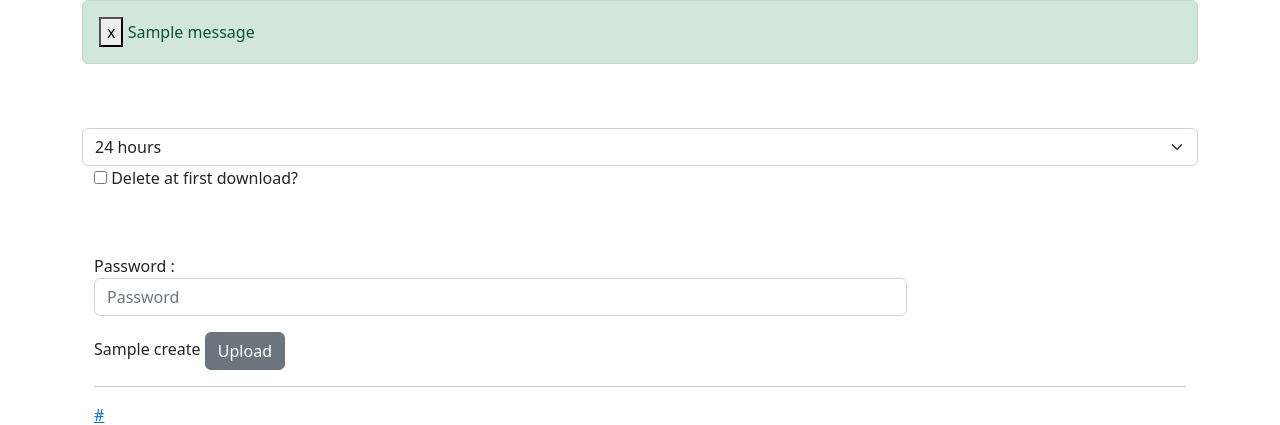
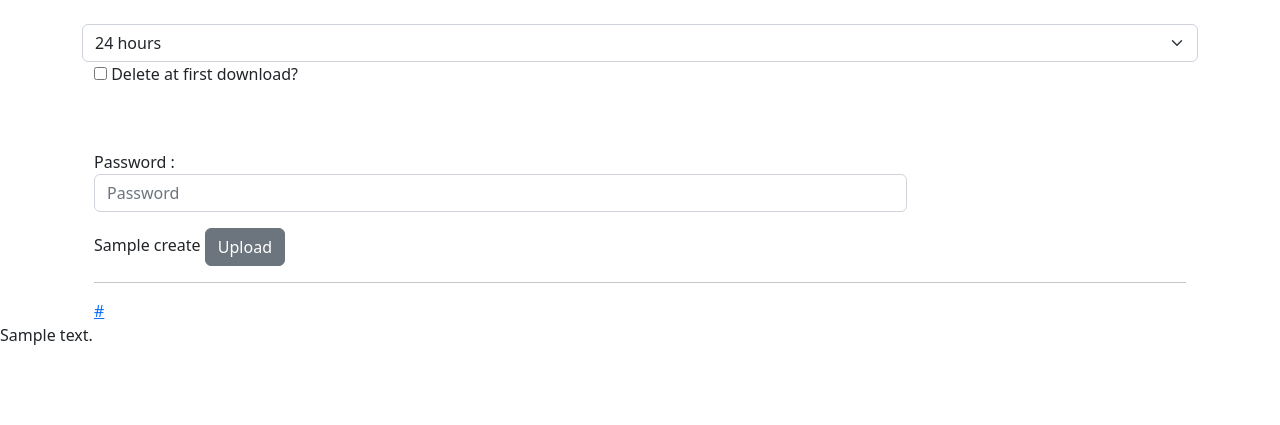
Before and after one commit to CobblePot59/sfs, a Flask app: template volumes/app/sources/templates/index.html in a window 1280 px wide. Shown: the part 56-481 px from the top of the page. Run offline with Flask 3, Linux system fonts and the light colour scheme; the template is opened without the code that fills it: most values are stand-ins (such as "Sample title", 1, 10 or a date in 2020); one stand-in notice (Sample message) is shown; some libraries are stand-ins or nearby versions.

Commit message:
Update base.html

```diff
--- a/volumes/app/sources/templates/base.html
+++ b/volumes/app/sources/templates/base.html
@@ -4,29 +4,25 @@
     <meta charset="utf-8">
     <title>Secure Files Sharing</title>
     <meta name="viewport" content="width=device-width, initial-scale=1, maximum-scale=,shrink-to-fit=no">
-    {% block headers %}{% endblock %}
     <link rel="icon" href="/static/img/favicon.png" type="image/x-icon">
+
     <link rel="stylesheet" href="/static/plugins/bootstrap/bootstrap.min.css">
     <link rel="stylesheet" href="/static/plugins/bootstrap/bootstrap-icons.css">
+    <link rel="stylesheet" href="static/plugins/toastr/toastr.min.css">
     {{ dropzone.load_css() }}
     {{ dropzone.style('border: 2px dashed #0087F7; margin: 10%; min-height: 200px;') }}
+    {% block headers %}{% endblock %}
+
+    <script src="/static/plugins/jquery/jquery.js"></script>
+    <script src="/static/plugins/jquery/jquery-ui.js"></script>
+    <script src="/static/plugins/bootstrap/bootstrap.min.js"></script>
+    <script src="static/plugins/toastr/toastr.min.js"></script>
+    {% block scripts %}{% endblock %}
   </head>
   <body>
     <div class="container">
-      {% for category, message in get_flashed_messages(with_categories=true) %}
-        <div class="alert alert-{{ category }} alert-dismissable" role="alert">
-          <button type="button" class="close" data-bs-dismiss="alert" aria-label="close">
-            <span aria-hidden="true">x</span>
-          </button>
-          {{ message }}
-        </div>
-      {% endfor %}
-      <br>
       {% block content %}{% endblock %}
     </div>
-    <script src="/static/plugins/jquery/jquery.js"></script>
-    <script src="/static/plugins/jquery/jquery-ui.js"></script>
-    <script src="/static/plugins/bootstrap/bootstrap.min.js"></script>
-    {% block scripts %}{% endblock %}
+    {{ toastr.message() }}
   </body>
 </html>
```
